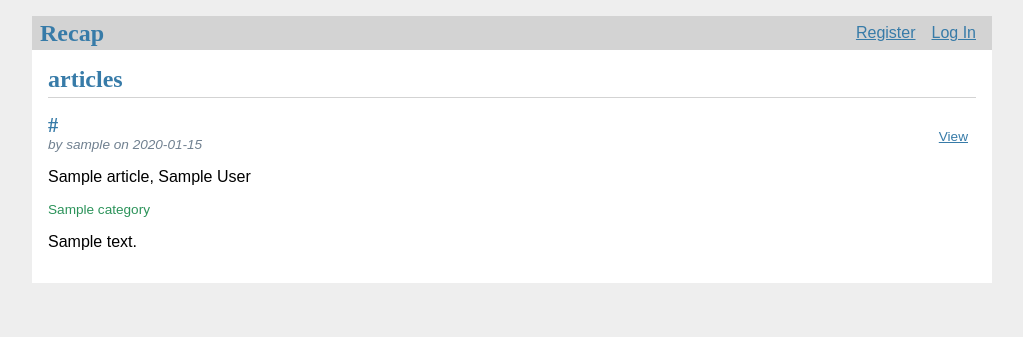
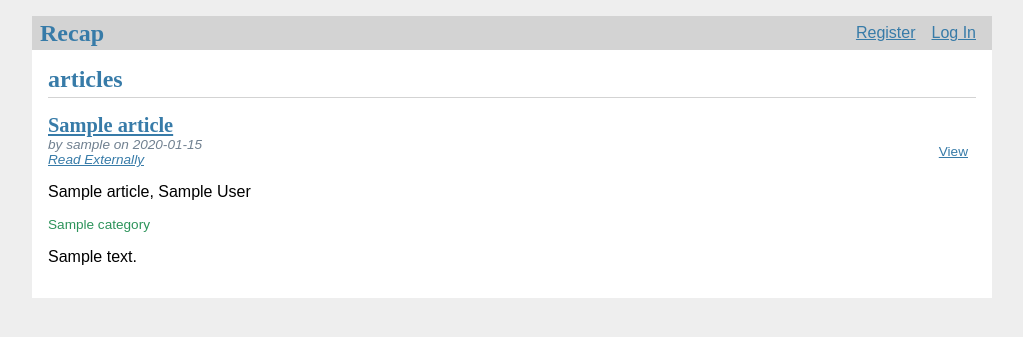
Before and after one commit to cedralpass/recap, a Flask app: template recap/templates/article/index.html in a window 1280 px wide. Shown: the top 337 px of the page, without its empty margins (128-1151 px from the left). Run offline with Flask 3, Linux system fonts and the light colour scheme; the template is opened without the code that fills it: most values are stand-ins (such as "Sample title", 1, 10 or a date in 2020); parts of the project's set-up code (start-up, migrations or seed data) failed here and were passed over.

Commit message:
cleaning up UX a bit

```diff
--- a/recap/__init__.py
+++ b/recap/__init__.py
@@ -88,6 +88,7 @@ def create_app():
     @app.route('/job/<string:id>/show')
     def job_show(id):
         job = current_app.task_queue.fetch_job(job_id=id)
+
         return 'Job is Executing ' + job.id + ' its status ' + job.get_status(refresh=True)
 
     from . import db
--- a/recap/article.py
+++ b/recap/article.py
@@ -155,12 +155,13 @@ def delete(id):
 def show(id):
     article = get_article(id,False)
     key_topics = article['key_topics']
-    if key_topics != '':
+    print(key_topics)
+    if key_topics is not None:
        key_topics_json = json.loads(key_topics)
     else:
       key_topics_json= {'key_topics':''}
     sub_categories = article['sub_category']
-    if sub_categories != '':
+    if sub_categories is not None:
         sub_categories_json = json.loads(sub_categories)
     else:
        sub_categories_json= {'sub_category':''}
@@ -170,6 +171,7 @@ def show(id):
 @bp.route('/<int:id>/reclassify', methods=('GET','POST'))
 @login_required
 def reclassify(id):
+    print("inside reclassify")
     article = get_article(id,False)
     current_app.logger.info("calling async Classification Service for article %s", article['url_path'])
     #recap.tasks.classify_url(url_path, g.user['id'])
--- a/recap/templates/article/index.html
+++ b/recap/templates/article/index.html
@@ -12,17 +12,28 @@
     <article class="article">
       <header>
         <div>
-          <h1>{{ article['url_path'] }}</h1>
-          <div class="about">by {{ article['username'] }} on {{ article['created'].strftime('%Y-%m-%d') }}</div>
+          <h1><a class="" href="{{ url_for('article.show', id=article['id']) }}">{% if article['title'] is none %}
+            {{article['url_path']}}
+            {%else%}
+            {{article['title']}}
+            {%endif%}</a></h1>
+          </a></h1>
+          <div class="about">by {{ article['username'] }} on {{ article['created'].strftime('%Y-%m-%d') }}<br/>
+          <a class="" href="{{ article['url_path'] }}" target="_blank">Read Externally</a>
+          </div>
         </div>
         <a class="action" href="{{ url_for('article.show', id=article['id']) }}">View</a>
         {% if g.user['id'] == article['user_id'] %}
           <a class="action" href="{{ url_for('article.update', id=article['id']) }}">Edit</a>
         {% endif %}
       </header>
+      {% if article['title'] is none %}
+      <p class="body">Classifing document please wait ~20 seconds.</p>
+      {%else%}
       <p class="body">{{ article['title'] }}, {{ article['author'] }}</p>
       <p class="category">{{ article['category'] }}</p>
       <p class="body">{{ article['summary'] }}</p>
+      {%endif%}
     </article>
     {% if not loop.last %}
       <hr>
```
Also changed, not shown: recap/templates/article/show.html (+10 -2 lines).
